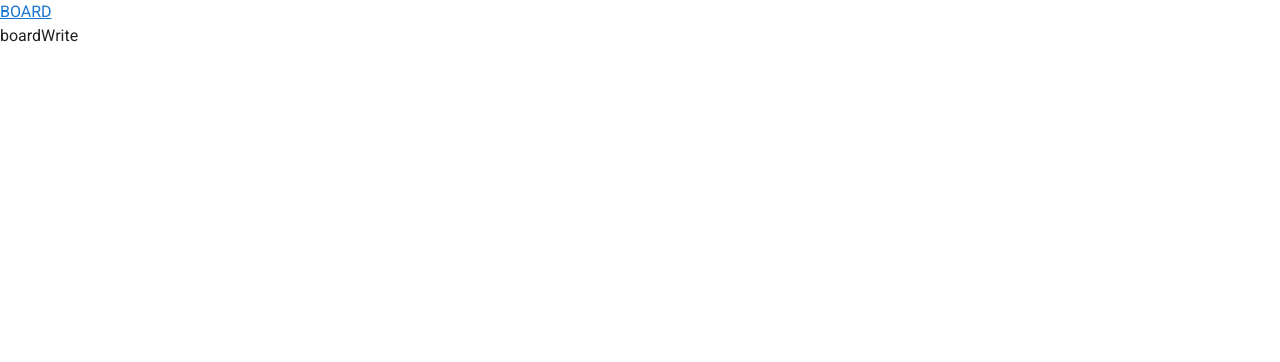
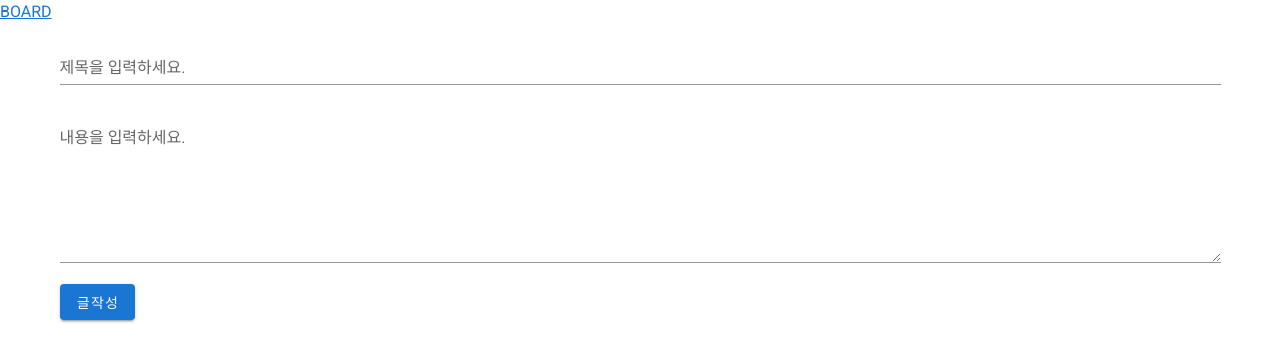
Before and after one commit to ssafyHomePlanner/HomePlanner, a Vue app in the folder homepjt/: page /board/write in a window 1280 px wide. Shown: the top 362 px of the page. Built offline with nearby package versions, Linux system fonts and the light colour scheme.

Commit message:
[INSERT] 보드 글 작성 화면 추가

```diff
--- a/homepjt/src/components/board/BoardList.vue
+++ b/homepjt/src/components/board/BoardList.vue
@@ -3,7 +3,7 @@
     <v-container class="bv-example-row mt-3">
       <v-row class="mb-1">
         <v-col class="text-right">
-          <v-btn color="primary">글쓰기</v-btn>
+          <router-link :to="{ name: 'boardWrite' }">글쓰기</router-link>
         </v-col>
       </v-row>
       <v-row>
--- a/homepjt/src/components/board/BoardWrite.vue
+++ b/homepjt/src/components/board/BoardWrite.vue
@@ -1,9 +1,18 @@
 <template>
-  <div>boardWrite</div>
+  <v-container>
+    <board-input-item />
+  </v-container>
 </template>
 
 <script>
-export default {};
+import BoardInputItem from "@/components/board/item/BoardInputItem";
+
+export default {
+  name: "BoardWrite",
+  components: {
+    BoardInputItem,
+  },
+};
 </script>
 
 <style></style>
--- /dev/null
+++ b/homepjt/src/components/board/item/BoardInputItem.vue
@@ -0,0 +1,80 @@
+<template>
+  <v-row class="mb-1">
+    <v-col style="text-align: left">
+      <v-form ref="form" v-model="valid" lazy-validation>
+        <v-text-field
+          v-model="title"
+          :rules="titleRules"
+          label="제목을 입력하세요."
+          required
+        ></v-text-field>
+        <v-textarea
+          v-model="content"
+          :rules="contentRules"
+          label="내용을 입력하세요."
+          required
+        ></v-textarea>
+      </v-form>
+      <v-btn color="primary" elevation="2">글작성</v-btn>
+    </v-col>
+  </v-row>
+</template>
+
+<script>
+export default {
+  name: "BoardInputItem",
+  data() {
+    return {
+      title: "",
+      content: "",
+      titleRules: [(v) => !!v || "제목을 입력해주세요"],
+      contentRules: [(v) => !!v || "내용을 입력해주세요"],
+    };
+  },
+  methods: {
+    // onSubmit(event) {
+    //   event.preventDefault();
+    //   let err = true;
+    //   let msg = "";
+    //   !this.article.userid &&
+    //     ((msg = "작성자 입력해주세요"),
+    //     (err = false),
+    //     this.$refs.userid.focus());
+    //   err &&
+    //     !this.article.subject &&
+    //     ((msg = "제목 입력해주세요"),
+    //     (err = false),
+    //     this.$refs.subject.focus());
+    //   err &&
+    //     !this.article.content &&
+    //     ((msg = "내용 입력해주세요"),
+    //     (err = false),
+    //     this.$refs.content.focus());
+    //   if (!err) alert(msg);
+    //   else
+    //     this.type === "register" ? this.registArticle() : this.modifyArticle();
+    // },
+    // registArticle() {
+    //   http
+    //     .post(`/board`, {
+    //       userid: this.article.userid,
+    //       subject: this.article.subject,
+    //       content: this.article.content,
+    //     })
+    //     .then(({ data }) => {
+    //       let msg = "등록 처리시 문제가 발생했습니다.";
+    //       if (data === "success") {
+    //         msg = "등록이 완료되었습니다.";
+    //       }
+    //       alert(msg);
+    //       this.moveList();
+    //     });
+    // },
+    moveList() {
+      this.$router.push({ name: "boardList" });
+    },
+  },
+};
+</script>
+
+<style></style>
```
